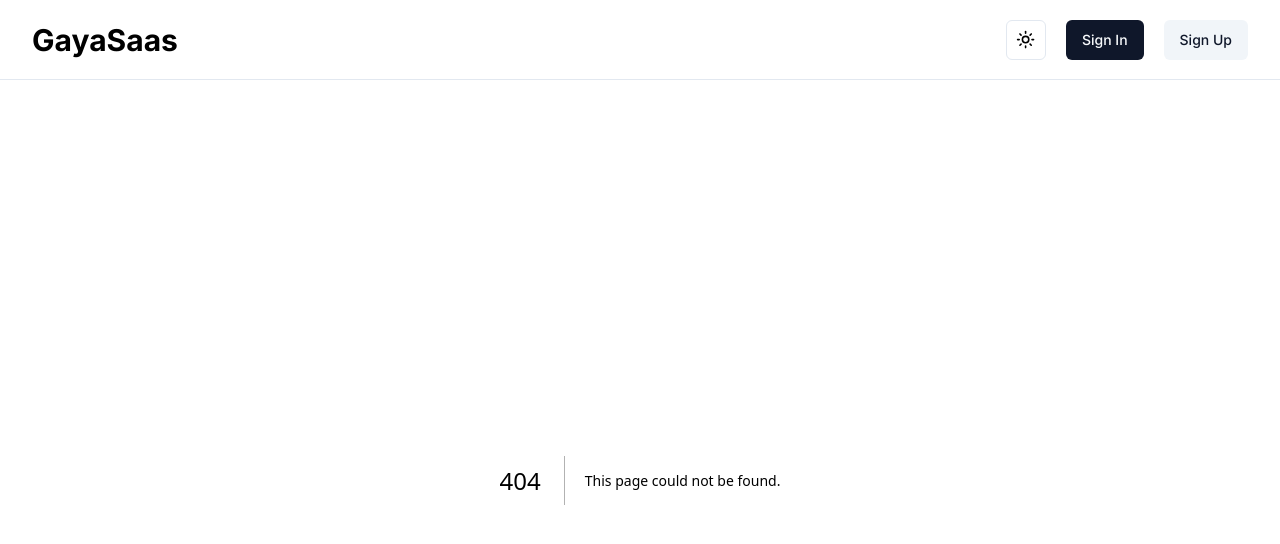
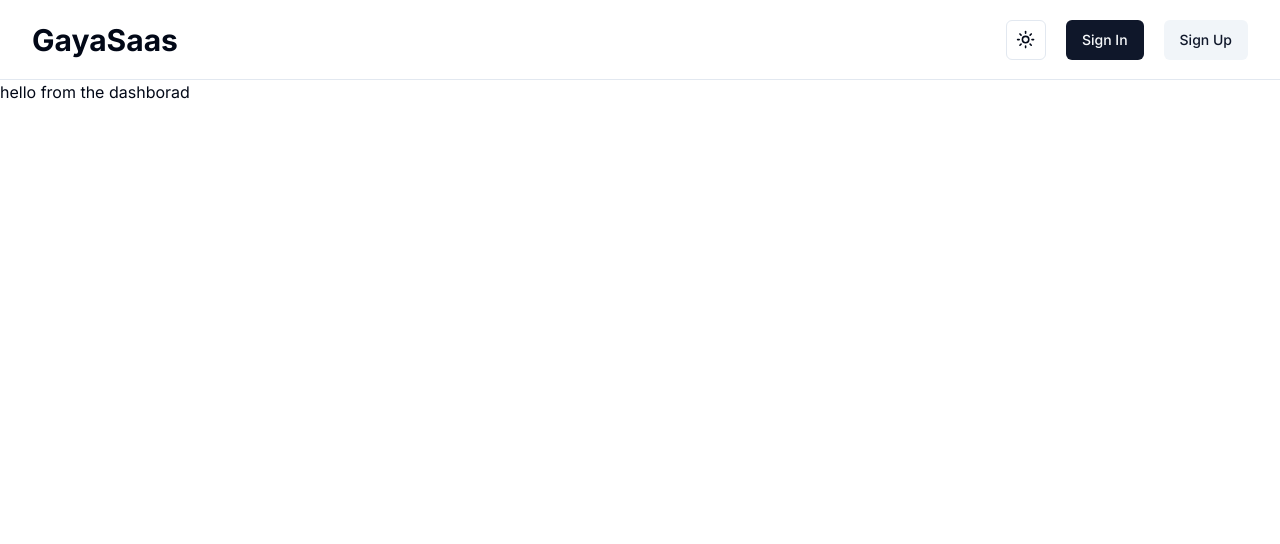
Before and after one commit to Gayaththri/SaaS-Application, a Next.js app: page /dashboard in a window 1280 px wide. Before the commit this address had no page. Shown: the top 544 px of the page. Built offline with nearby package versions, Linux system fonts and the light colour scheme; no server answers.

Commit message:
add authentication logic to Navbar with Kinde components

```diff
--- a/app/components/Navbar.tsx
+++ b/app/components/Navbar.tsx
@@ -4,9 +4,12 @@ import { Button } from "@/components/ui/button";
 import {
   RegisterLink,
   LoginLink,
+  LogoutLink,
 } from "@kinde-oss/kinde-auth-nextjs/components";
+import { getKindeServerSession } from "@kinde-oss/kinde-auth-nextjs/server";
 
-export function Navbar() {
+export async function Navbar() {
+  const { isAuthenticated } = getKindeServerSession();
   return (
     <nav className="border-b bg-background h-[10vh] flex items-center">
       <div className="container flex items-center justify-between">
@@ -16,7 +19,11 @@ export function Navbar() {
 
         <div className="flex items-center gap-x-5">
           <ThemeToggle />
-
+          {(await isAuthenticated()) ? (
+            <LogoutLink>
+              <Button>Log out</Button>
+            </LogoutLink>
+          ) : (
             <div className="flex items-center gap-x-5">
               <LoginLink>
                 <Button>Sign In</Button>
@@ -25,6 +32,7 @@ export function Navbar() {
                 <Button variant="secondary">Sign Up</Button>
               </RegisterLink>
             </div>
+          )}
         </div>
       </div>
     </nav>
--- /dev/null
+++ b/app/dashboard/page.tsx
@@ -0,0 +1,7 @@
+export default function DashboardPage() {
+  return (
+    <div className="">
+      <h1>hello from the dashborad</h1>
+    </div>
+  );
+}
```
Lines whose indentation alone changed are shown as unchanged.
